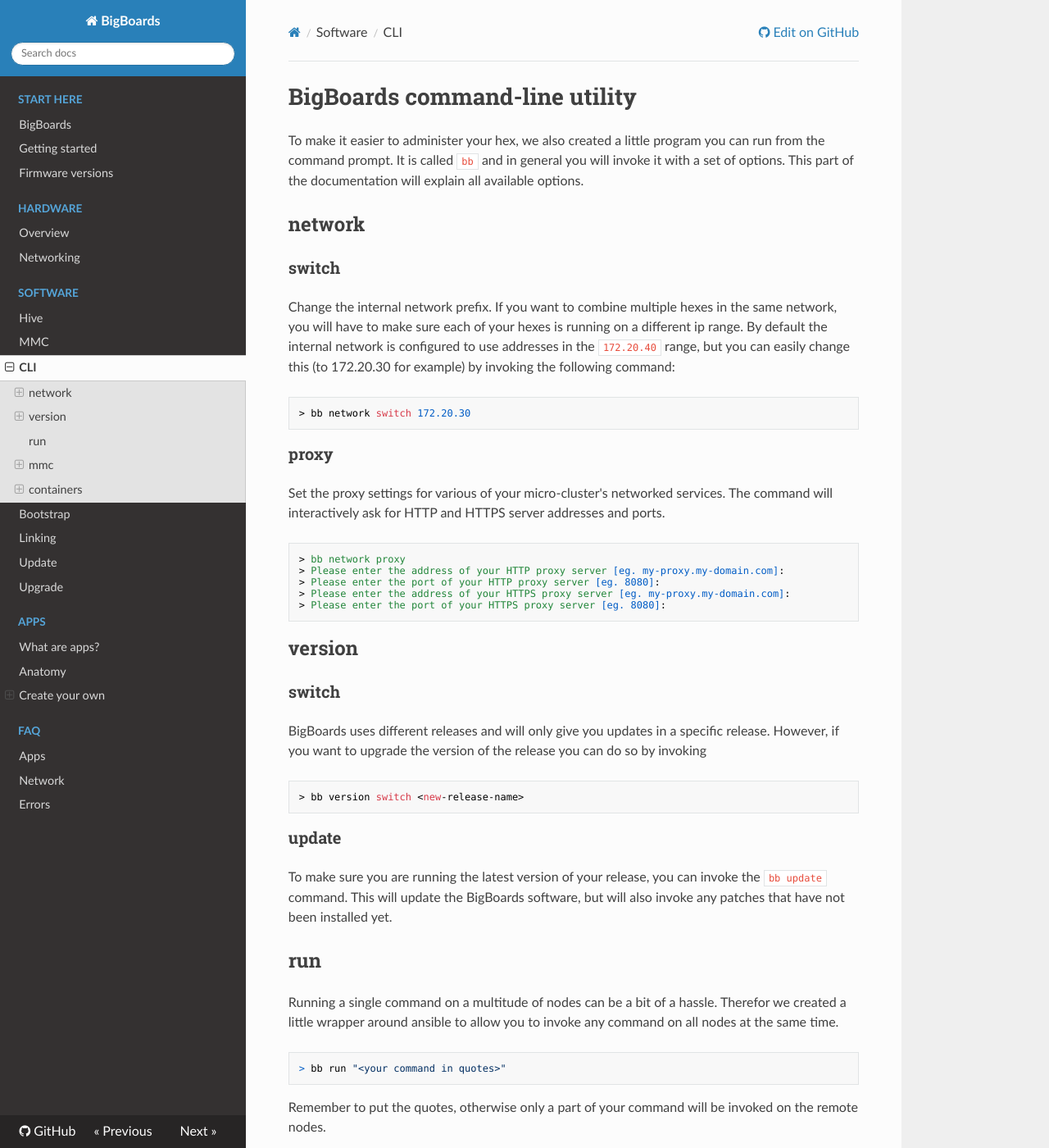
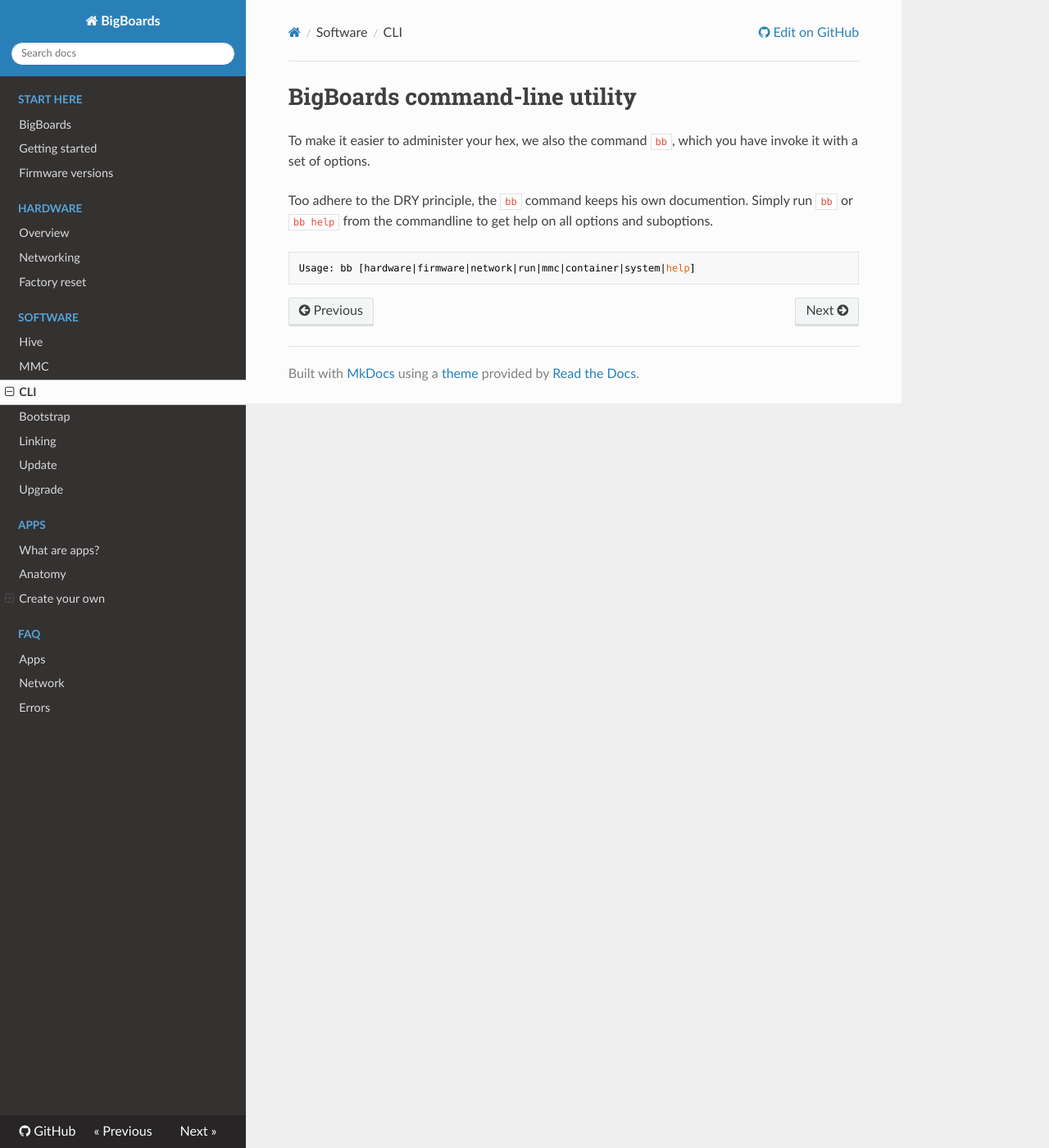
Before and after one commit to bigboards/bigboards-docs, an MkDocs documentation site: the page built from docs/software/cli.md, in a window 1280 px wide and 1400 px high. Shown: the whole window at 82% size. Built offline with MkDocs 1.6.1, drawn with Linux system fonts in a browser that asks for light colours; nearby versions of some CDN libraries; old or Windows-style settings are respelled for this version of MkDocs; some of the changed text lies outside the part shown.

````diff
--- a/docs/software/cli.md
+++ b/docs/software/cli.md
@@ -1,92 +1,10 @@
 # BigBoards command-line utility
 
-To make it easier to administer your hex, we also created a little program you can run from the command prompt. It is called ```bb``` and in general you will invoke it with a set of options. This part of the documentation will explain all available options.
+To make it easier to administer your hex, we also the command `bb`, which you have invoke it with a set of options.
 
-## network
-### switch
-Change the internal network prefix. If you want to combine multiple hexes in the same network, you will have to make sure each of your hexes is running on a different ip range. By default the internal network is configured to use addresses in the ```172.20.40``` range, but you can easily change this (to 172.20.30 for example) by invoking the following command:
+Too adhere to the DRY principle, the `bb` command keeps his own documention.
+Simply run `bb` or `bb help` from the commandline to get help on all options and suboptions.
 
 ```
-> bb network switch 172.20.30
+Usage: bb [hardware|firmware|network|run|mmc|container|system|help]
 ```
-
-### proxy
-Set the proxy settings for various of your micro-cluster's networked services. The command will interactively ask for HTTP and HTTPS server addresses and ports.
-
-```
-> bb network proxy
-> Please enter the address of your HTTP proxy server [eg. my-proxy.my-domain.com]:
-> Please enter the port of your HTTP proxy server [eg. 8080]:
-> Please enter the address of your HTTPS proxy server [eg. my-proxy.my-domain.com]:
-> Please enter the port of your HTTPS proxy server [eg. 8080]:
-```
-
-## version
-### switch
-BigBoards uses different releases and will only give you updates in a specific release. However, if you want to upgrade the version of the release you can do so by invoking
-
-```
-> bb version switch <new-release-name>
-```
-
-### update
-To make sure you are running the latest version of your release, you can invoke the ```bb update``` command. This will update the BigBoards software, but will also invoke any patches that have not been installed yet.
-
-## run
-Running a single command on a multitude of nodes can be a bit of a hassle. Therefor we created a little wrapper around ansible to allow you to invoke any command on all nodes at the same time.
-
-```
-> bb run "<your command in quotes>"
-```
-
-Remember to put the quotes, otherwise only a part of your command will be invoked on the remote nodes.
-
-## mmc
-### start
-Start the web interface and API server on the master node.
-
-```
-> bb mmc start
-```
-### stop
-Stop the web interface and API server on the master node.
-
-```
-> bb mmc stop
-```
-
-### restart
-Restart the web interface and API server on the master node.
-
-```
-> bb mmc restart
-```
-
-### status
-Check if the web interface and API server are running on the master node.
-
-```
-> bb mmc status
-```
-
-## containers
-### list
-List all containers running on the master node.
-
-```
-> bb containers list
-```
-
-### attach
-Attach to the container with the given name on the master node.
-
-```
-> bb containers attach <container-name>
-```
-
-### tail
-Follow the contents of a stdout of a container. The container should be running on the master node.
-
-```
-> bb containers tail <container-name>
-```
--- a/mkdocs.yml
+++ b/mkdocs.yml
@@ -11,6 +11,7 @@
   - Hardware:
     - 'Overview': 'hardware/index.md'
     - 'Networking': 'hardware/network.md'
+    - 'Factory reset': 'hardware/factory-reset.md'
   - Software:
     - 'Hive': 'software/hive.md'
     - 'MMC': 'software/mmc.md'
````
Also changed, not shown: docs/hardware/factory-reset.md (added, +43 -0 lines), docs/software/versions.md (+1 -0 lines).
